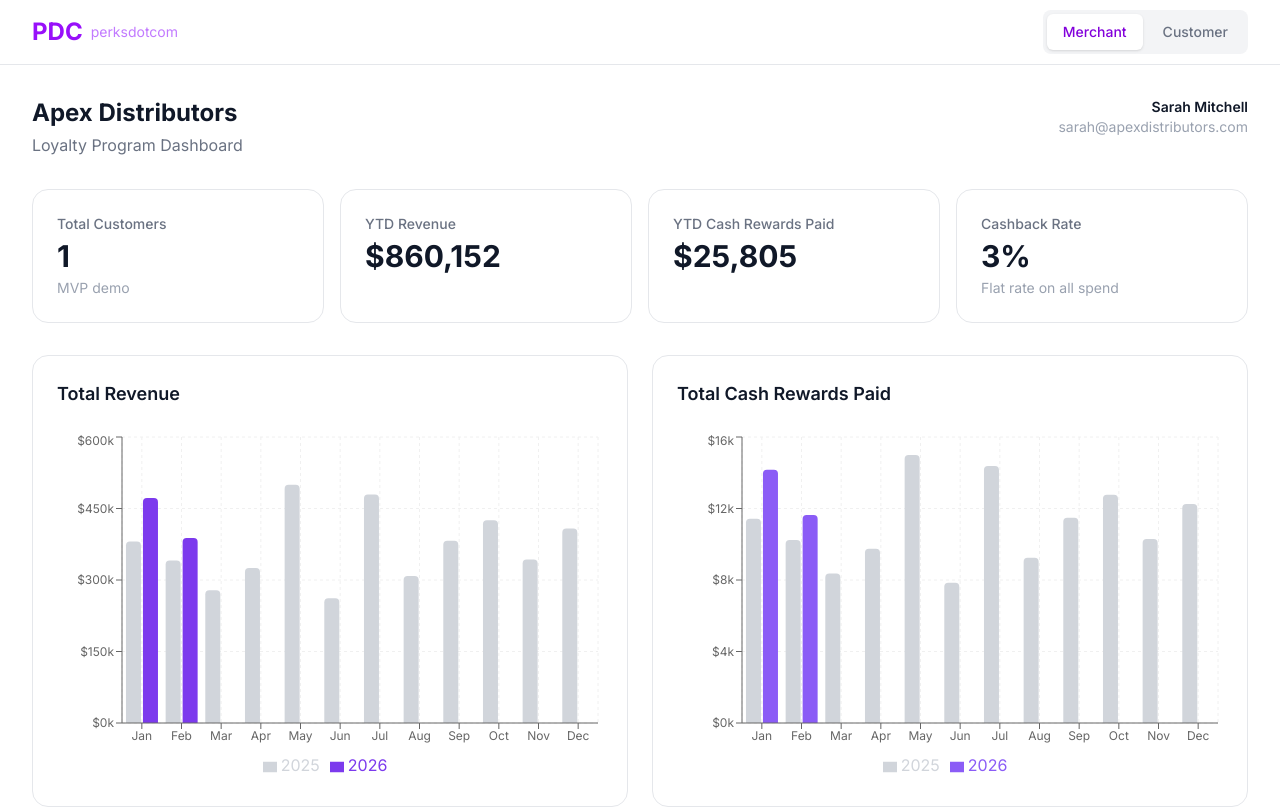
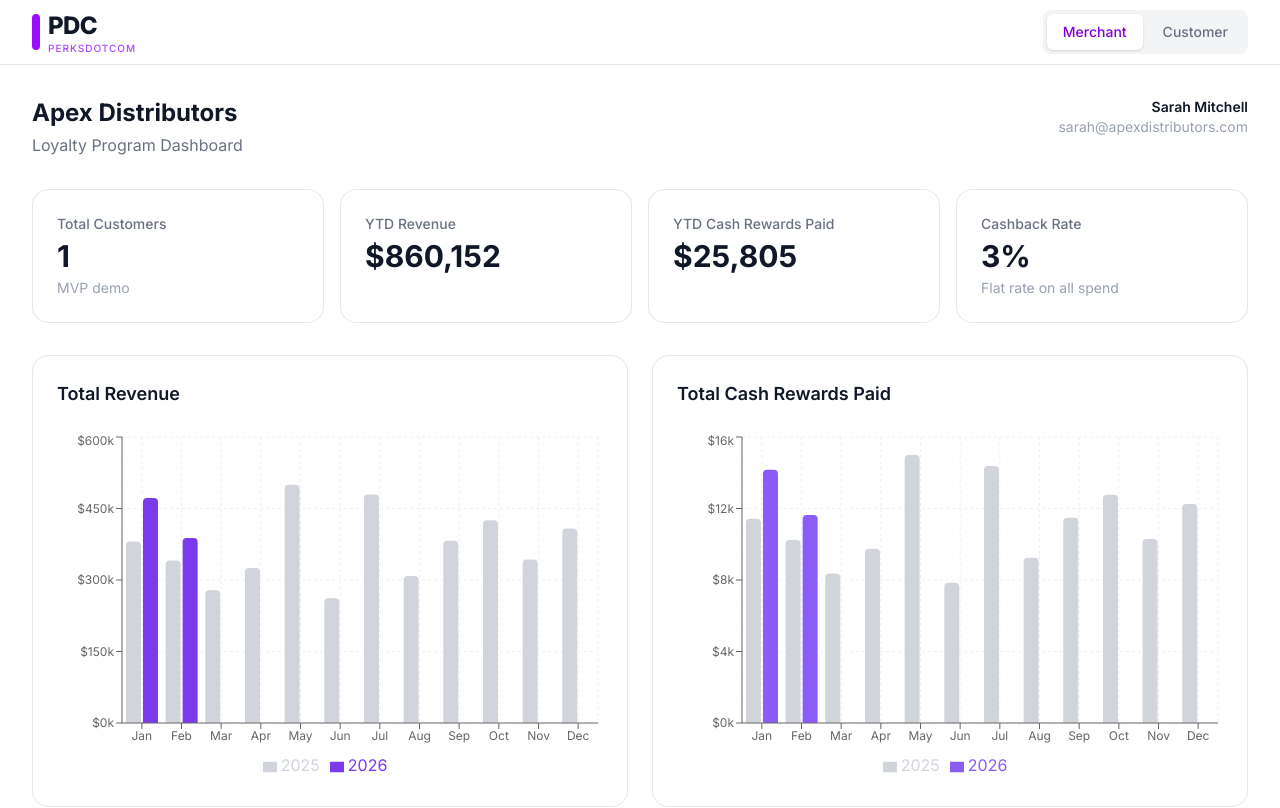
Before and after one commit to bretel-hub/pdc, a Next.js app: page / in a window 1280 px wide. Shown: the top 808 px of the page. Built offline with nearby package versions, Linux system fonts and the light colour scheme.

Commit message:
Add Option E logo (bold wordmark with purple accent bar) to navbar

```diff
--- a/src/components/Navbar.tsx
+++ b/src/components/Navbar.tsx
@@ -12,8 +12,11 @@ export default function Navbar() {
       <div className="max-w-7xl mx-auto px-4 sm:px-6 lg:px-8">
         <div className="flex items-center justify-between h-16">
           <div className="flex items-center gap-2">
-            <span className="text-2xl font-bold text-purple-600">PDC</span>
-            <span className="text-sm text-purple-400 hidden sm:inline">perksdotcom</span>
+            <div className="w-2 h-9 bg-purple-600 rounded-full"></div>
+            <div className="flex flex-col leading-tight">
+              <span className="text-2xl font-extrabold tracking-tight text-gray-900">PDC</span>
+              <span className="text-[10px] font-medium tracking-widest text-purple-500 uppercase">Perksdotcom</span>
+            </div>
           </div>
           <div className="flex gap-1 bg-gray-100 rounded-lg p-1">
             <Link
```
